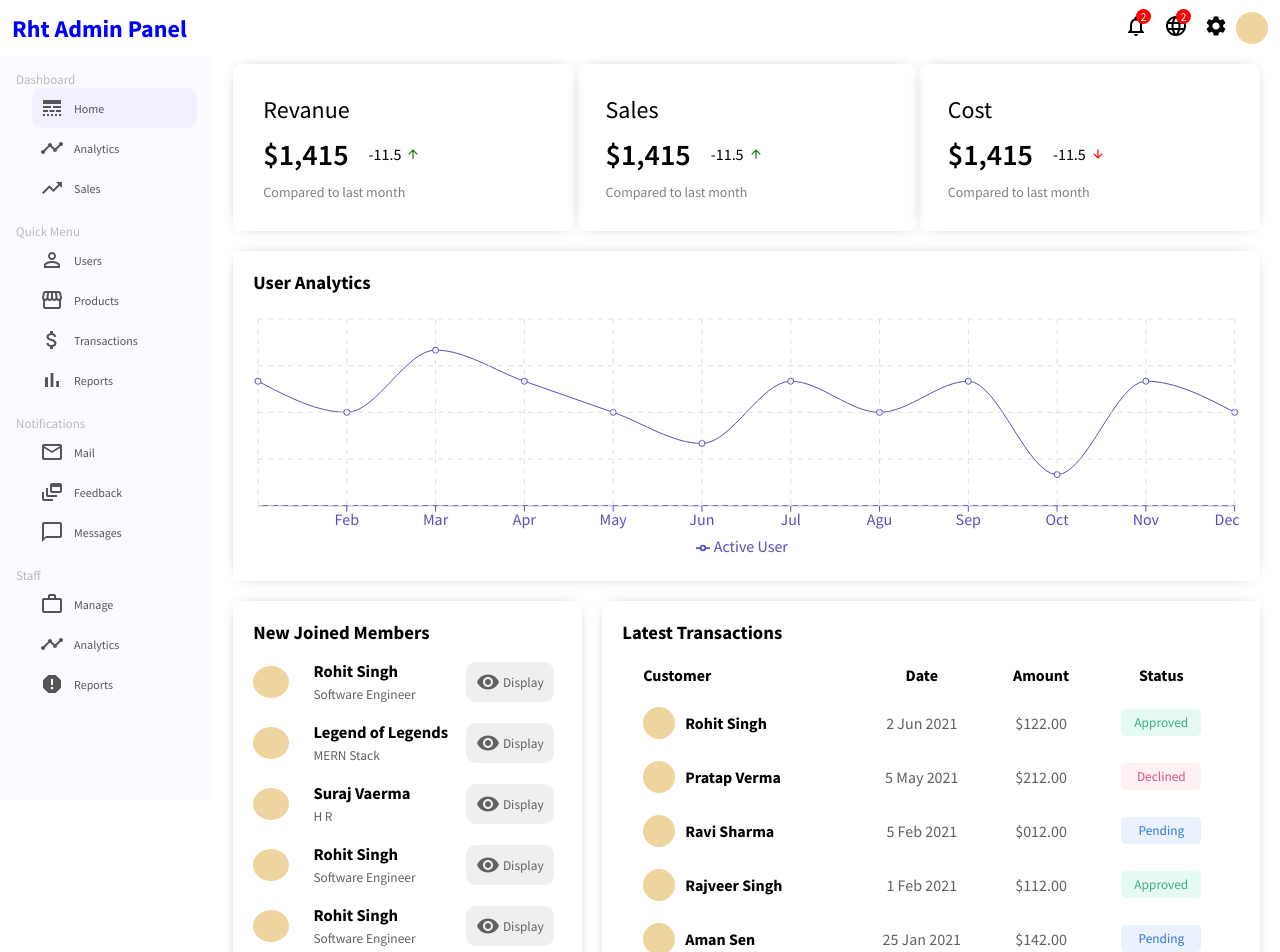
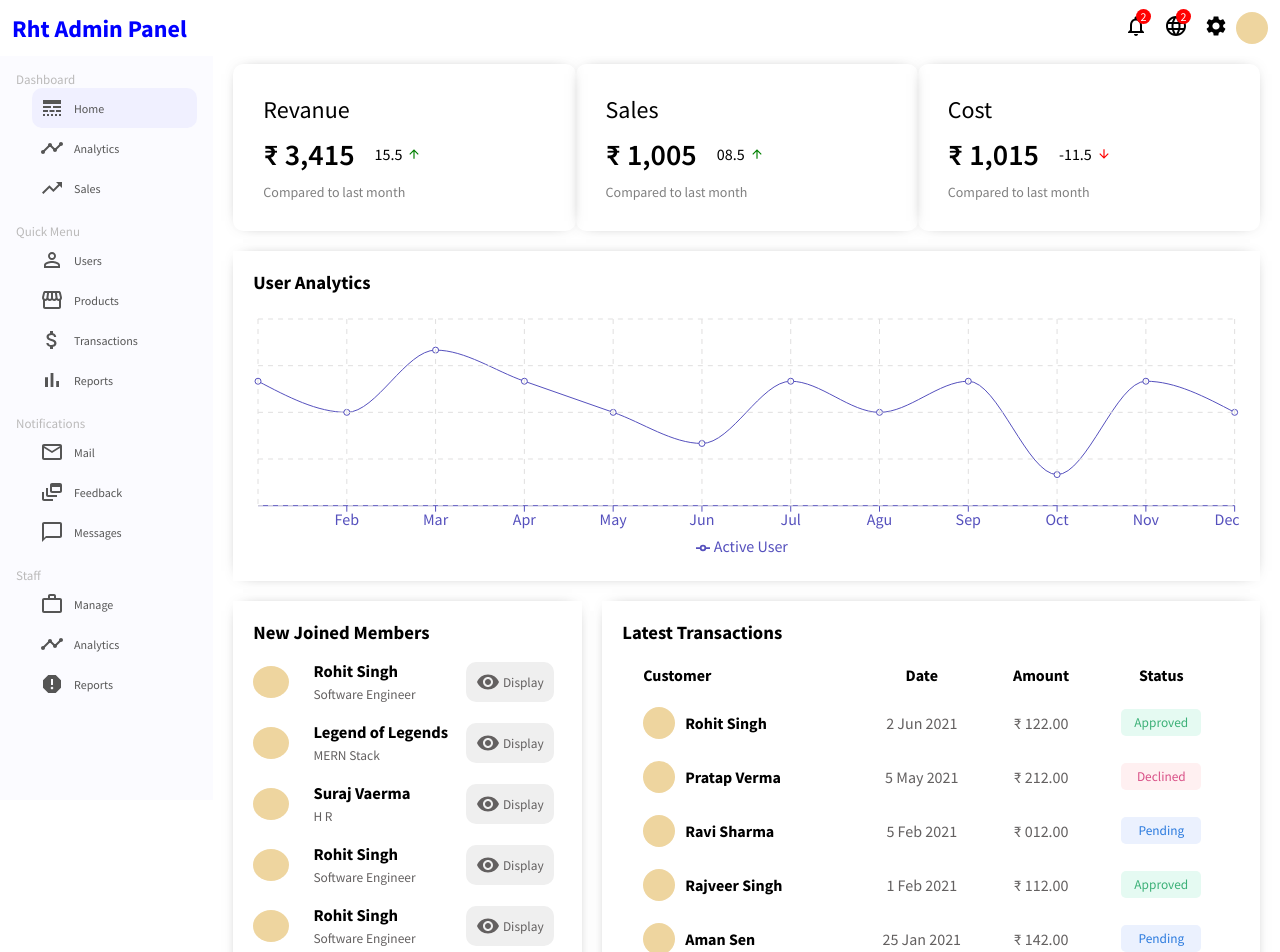
Before and after one commit to RhtWeb/RhtAdmin, a React (Create React App) app: page / in a window 1280 px wide. Shown: the top 952 px of the page. Built offline with nearby package versions, Linux system fonts and the light colour scheme.

Commit message:
minnor impro

```diff
--- a/src/components/InfoSection.jsx
+++ b/src/components/InfoSection.jsx
@@ -7,9 +7,9 @@ const InfoSection = () => {
       <div className="infoItem">
         <div className="infoHead">Revanue</div>
         <div className="infoStat">
-          <div className="infoMoney">$1,415</div>
+          <div className="infoMoney">&#8377; 3,415</div>
           <div className="infoRate">
-            -11.5
+            15.5
             <ArrowUpward className="infoIcon" />
           </div>
         </div>
@@ -21,9 +21,9 @@ const InfoSection = () => {
       <div className="infoItem">
         <div className="infoHead">Sales</div>
         <div className="infoStat">
-          <div className="infoMoney">$1,415</div>
+          <div className="infoMoney">&#x20B9; 1,005</div>
           <div className="infoRate">
-            -11.5
+            08.5
             <ArrowUpward className="infoIcon" />
           </div>
         </div>
@@ -35,7 +35,7 @@ const InfoSection = () => {
       <div className="infoItem">
         <div className="infoHead">Cost</div>
         <div className="infoStat">
-          <div className="infoMoney">$1,415</div>
+          <div className="infoMoney">&#8377; 1,015</div>
           <div className="infoRate">
             -11.5
             <ArrowDownward className="infoIcon negative" />
--- a/src/components/WidgetLg.jsx
+++ b/src/components/WidgetLg.jsx
@@ -27,7 +27,7 @@ const WidgetLg = () => {
                 </div> Rohit Singh
               </td>
               <td className="lightText">2 Jun 2021</td>
-              <td className="lightText">$122.00</td>
+              <td className="lightText">&#8377; 122.00</td>
               <td>
                 <Button type="Approved" />
               </td>
@@ -39,7 +39,7 @@ const WidgetLg = () => {
                   </div> Pratap Verma
                 </td>
                 <td className="lightText">5 May 2021</td>
-                <td className="lightText">$212.00</td>
+                <td className="lightText">&#8377; 212.00</td>
                 <td>
                   <Button type="Declined" />
                 </td>
@@ -51,7 +51,7 @@ const WidgetLg = () => {
                 </div> Ravi Sharma
               </td>
               <td className="lightText">5 Feb 2021</td>
-              <td className="lightText">$012.00</td>
+              <td className="lightText">&#8377; 012.00</td>
               <td>
                 <Button type="Pending" />
               </td>
@@ -63,7 +63,7 @@ const WidgetLg = () => {
                 </div> Rajveer Singh
               </td>
               <td className="lightText">1 Feb 2021</td>
-              <td className="lightText">$112.00</td>
+              <td className="lightText">&#8377; 112.00</td>
               <td>
                 <Button type="Approved" />
               </td>
@@ -75,7 +75,7 @@ const WidgetLg = () => {
                 </div> Aman Sen
               </td>
               <td className="lightText">25 Jan 2021</td>
-              <td className="lightText">$142.00</td>
+              <td className="lightText">&#8377; 142.00</td>
               <td>
                 <Button type="Pending" />
               </td>
```
